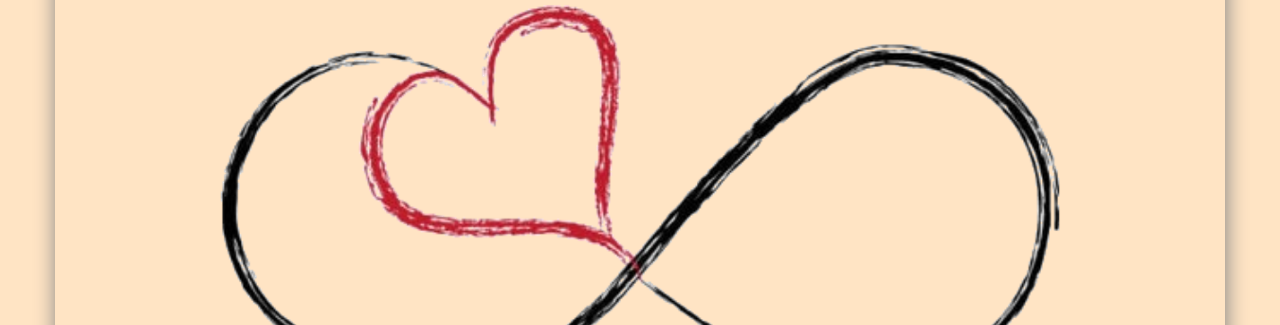
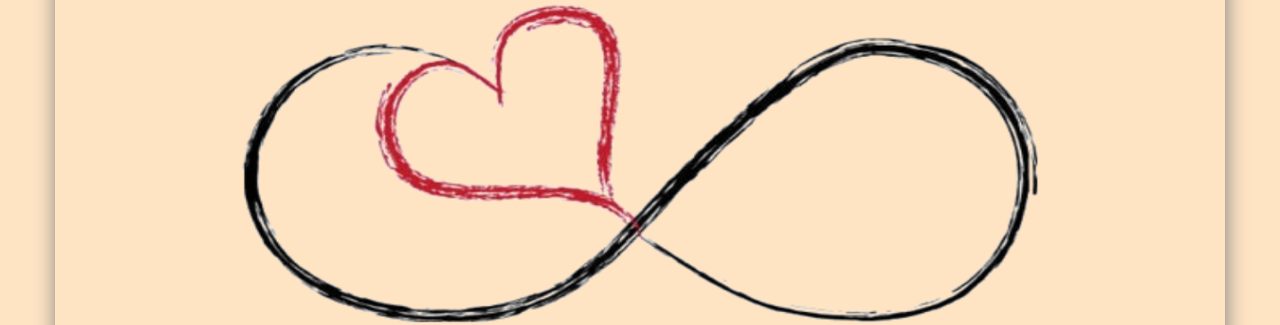
Before and after one commit to dangoodfellow86/Wedding, a plain HTML site: page index.html in a window 1280 px wide. Shown: the part 310-635 px from the top of the page. Drawn offline with nearby package versions, Linux system fonts and the light colour scheme.

Commit message:
update img

```diff
--- a/index.html
+++ b/index.html
@@ -21,7 +21,7 @@
     </header>
     <div class="text container">
         <h2 class="fontsize">Update</h2><br>
-        <img src="./Content/inffinity.png" alt="Infinity Sign">
+        <img class="img" src="./Content/inffinity.png" alt="Infinity Sign">
         <h1 class="fontsize" >Coming Soon...</h1>
     </div>
 
--- a/styles.css
+++ b/styles.css
@@ -29,3 +29,8 @@
 .fontsize {
     font-size: 66px;
 }
+
+.img{
+    height: 40%;
+    width: 70%;
+}
```
